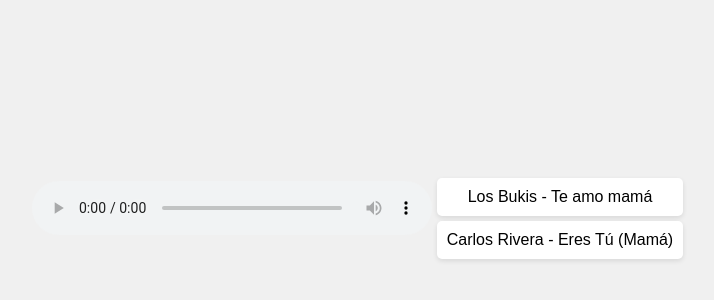
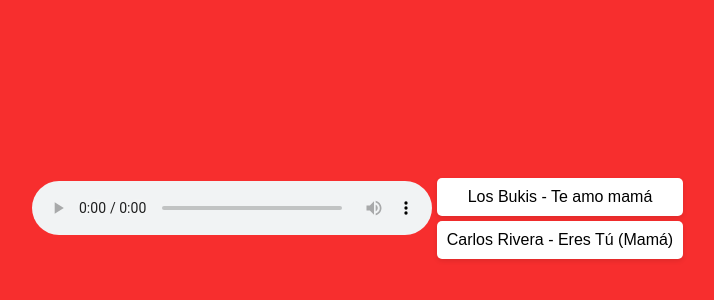
Before and after one commit to Viccat57/Playlist10deMayo, a plain HTML site: page index.html in a window 1280 px wide. Shown: the part 182-482 px from the top of the page, without its empty margins (280-994 px from the left). Drawn offline with Linux system fonts and the light colour scheme.

Commit message:
bg color

```diff
--- a/style/style.css
+++ b/style/style.css
@@ -2,7 +2,7 @@
 
 body {
   font-family: Arial, sans-serif;
-  background-color: #f0f0f0;
+  background-color: #f72e2e;
   margin: 0;
   padding: 0;
   display: flex;
```
